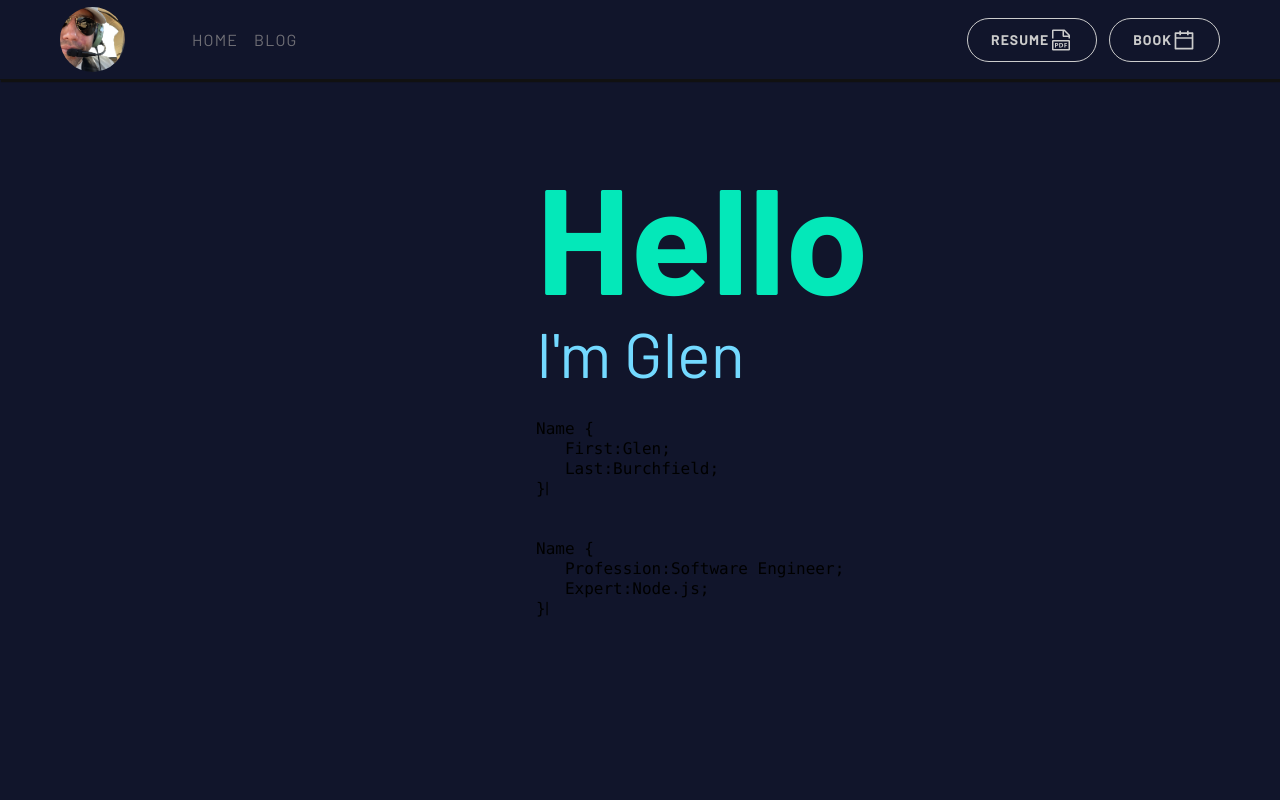
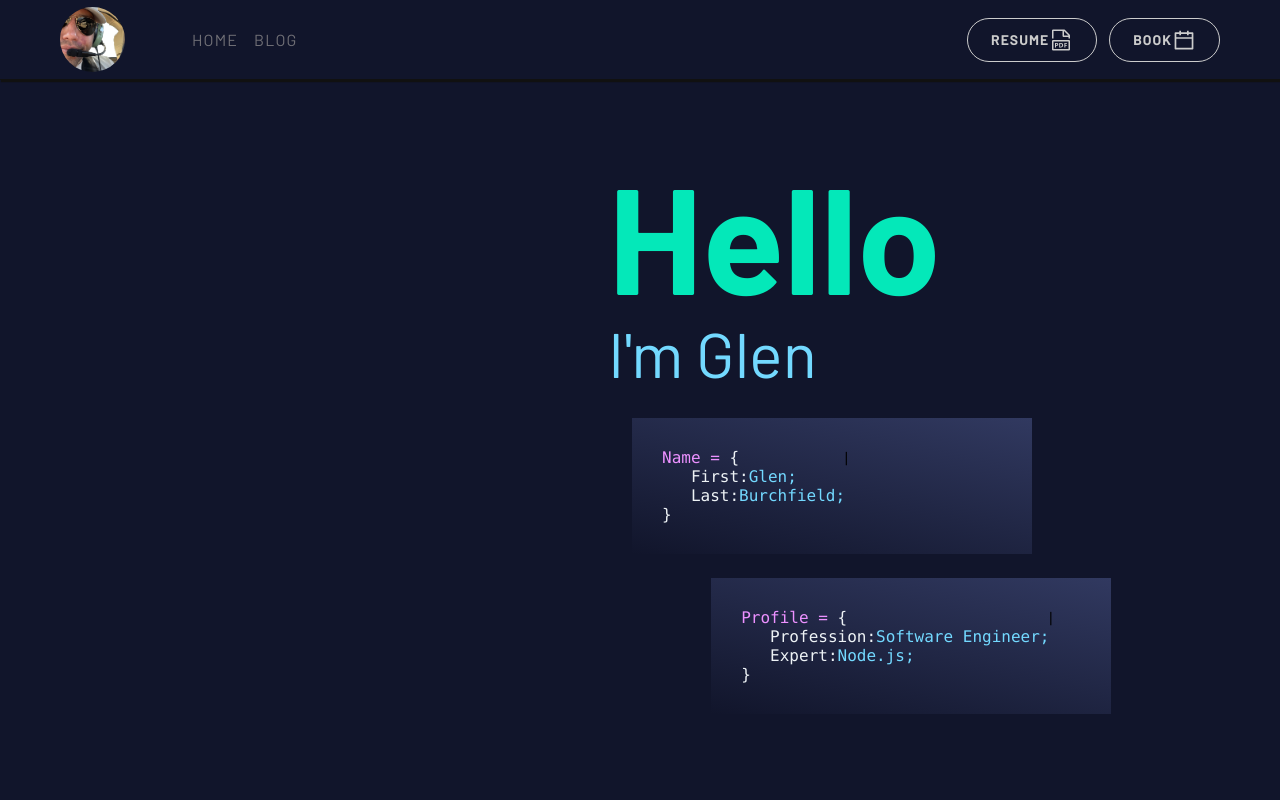
Before and after one commit to GlenCodez/glenned.com, a React (Create React App) app: page / in a window 1280 px wide. Shown: the top 800 px of the page. Built offline with nearby package versions, Linux system fonts and the light colour scheme.

Commit message:
style typewriter

```diff
--- a/src/components/Typewriter/Typewriter.css
+++ b/src/components/Typewriter/Typewriter.css
@@ -1,12 +1,32 @@
 .typewriter {
-    width: 600px;
+    width: 400px;
     display: flex;
+    background-image: linear-gradient(193deg, #313960 0%, #11152b 100%);
+    box-shadow: 0 0 0 0 #ffffff;
+    padding: 30px;
 }
 
-.typewriter-block {
-    width: 30%;
+.code_selector {
+    color: #ec91ff
 }
 
-.typewriter-data {
-    width: 70%;
+.code_braces, .code_property {
+    color: #edf2f5;
 }
+
+.code_value {
+    color: #73d9ff;
+}
+
+.lr-box1, .lr-box2 {
+    margin: 24px;
+}
+
+.lr-box1 {
+
+}
+
+.lr-box2 {
+    position: relative;
+    left: 15%;
+}
--- a/src/components/Typewriter/Typewriter.tsx
+++ b/src/components/Typewriter/Typewriter.tsx
@@ -5,38 +5,17 @@ type TypewriterProps = {
     comment?: string
     data: {
         [key:string]: string
-    }
+    },
+    name: string
 }
 
-function Typewriter({comment, data}:TypewriterProps){
+function Typewriter({comment, data, name}:TypewriterProps){
 
     return (
         <div className="typewriter">
-            <div id="sppb-addon-wrapper-1571746725182" className="sppb-addon-wrapper  sppb-wow fadeIn  sppb-animated" style={{ visibility: "visible", animationName: "fadeIn" }}>
-                <div id="sppb-addon-1571746725182" className=" sppb-wow fadeIn clearfix  sppb-animated"
-                     data-sppb-wow-duration="600ms" data-sppb-wow-delay="500ms"
-                     style={{visibility: "visible", animationDuration: "600ms", animationDelay: "500ms", animationName: "fadeIn" }}>
-                    <div className="sppb-addon sppb-addon-text-block  ">
-                        <div className="sppb-addon-content" style={{height: "120px"}}>
-                            <div id="typed-string" style={{display: "none"}}>
-                                <code>
-                                    {comment && <><span className="code_comment">// {comment}</span><br/></>}
-                                    <span className="code_selector">Name</span>
-                                    <span className="code_braces">&#123;</span><br/>
-                                    {
-                                        Object.entries(data).map(line => {
-                                            const [key,value] = line
-                                            return (
-                                                <>&nbsp; &nbsp;<span className="code_property">{key}:</span><span className="code_value">{value};</span> <br/></>
-                                            )
-                                        })
-                                    }
-                                    <span className="code_braces">&#125;</span>
-                                </code>
-                            </div>
             <code id="typed">
                         {comment && <><span className="code_comment">// {comment}</span><br/></>}
-                                <span className="code_selector">Name</span> <span className="code_braces">&#123;</span><br/>
+                        <span className="code_selector">{name} = </span> <span className="code_braces">&#123;</span><br/>
                         {
                             Object.entries(data).map(line => {
                                 const [key,value] = line
@@ -48,10 +27,6 @@ function Typewriter({comment, data}:TypewriterProps){
                         <span className="code_braces">&#125;</span>
         </code><span className="typed-cursor typed-cursor--blink">|</span>
         </div>
-                    </div>
-                </div>
-            </div>
-        </div>
     )
 }
 
--- a/src/pages/Home.tsx
+++ b/src/pages/Home.tsx
@@ -11,8 +11,12 @@ function Home() {
                 <div className="landing-right">
                     <h1 className="home-h1">Hello</h1>
                     <h3 className="home-h3">I'm Glen</h3>
-                    <Typewriter data={{First: "Glen", Last: "Burchfield"}} />
-                    <Typewriter data={{Profession: "Software Engineer", Expert: "Node.js"}} />
+                    <div className="lr-box1">
+                        <Typewriter data={{First: "Glen", Last: "Burchfield"}} name="Name" />
+                    </div>
+                    <div className="lr-box2">
+                        <Typewriter data={{Profession: "Software Engineer", Expert: "Node.js"}} name="Profile" />
+                    </div>
                 </div>
             </section>
             <section className="timeline">
```
Lines whose indentation alone changed are shown as unchanged.
